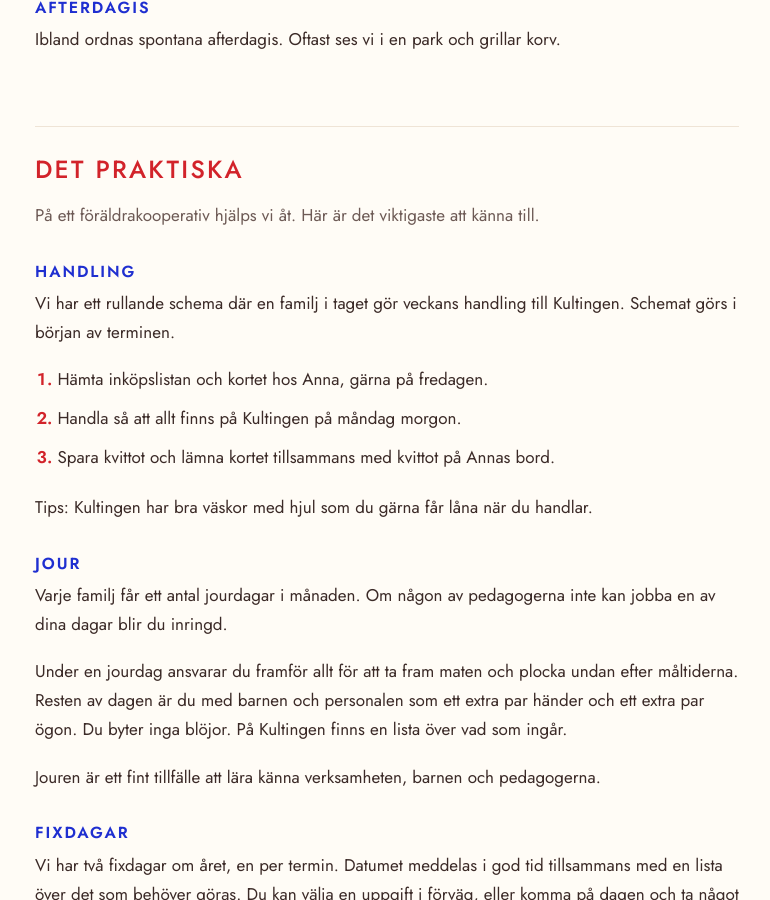
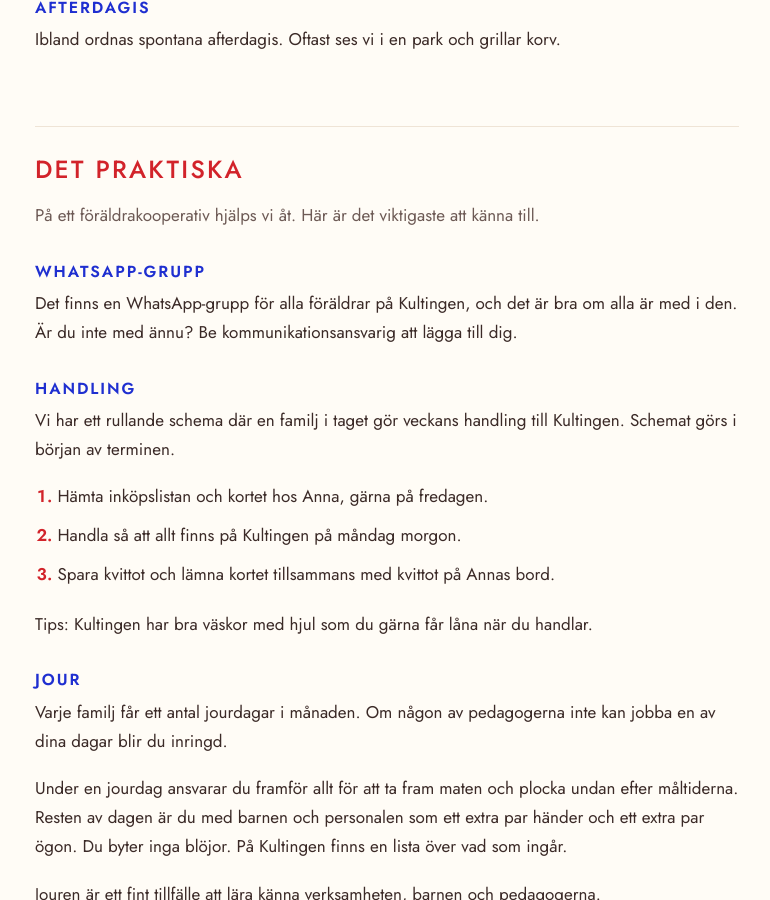
Before and after one commit to forskolan-kultingen/kultingen-se, a Jekyll site: the page built from valkommen.md, in a window 1280 px wide and 900 px high, scrolled down 1312 px. Shown: the whole window, without its empty margins (45-815 px from the left). Built offline with Jekyll 4.4.1, drawn with Linux system fonts in a browser that asks for light colours; our own code applies the rules of GitHub Pages for plain Markdown files.

Commit message:
Välkommen: sektion om WhatsApp-gruppen för föräldrar
Co-Authored-By: Claude Fable 5.2 <noreply@anthropic.com>
Claude-Session: https://claude.ai/code/session_01EdniWb4FJzzN3xAS1hg2zE

```diff
--- a/valkommen.md
+++ b/valkommen.md
@@ -37,6 +37,10 @@ Ibland ordnas spontana afterdagis. Oftast ses vi i en park och grillar korv.
 ## Det praktiska
 
 På ett föräldrakooperativ hjälps vi åt. Här är det viktigaste att känna till.
+
+### WhatsApp-grupp
+
+Det finns en WhatsApp-grupp för alla föräldrar på Kultingen, och det är bra om alla är med i den. Är du inte med ännu? Be kommunikationsansvarig att lägga till dig.
 
 ### Handling
 
```
